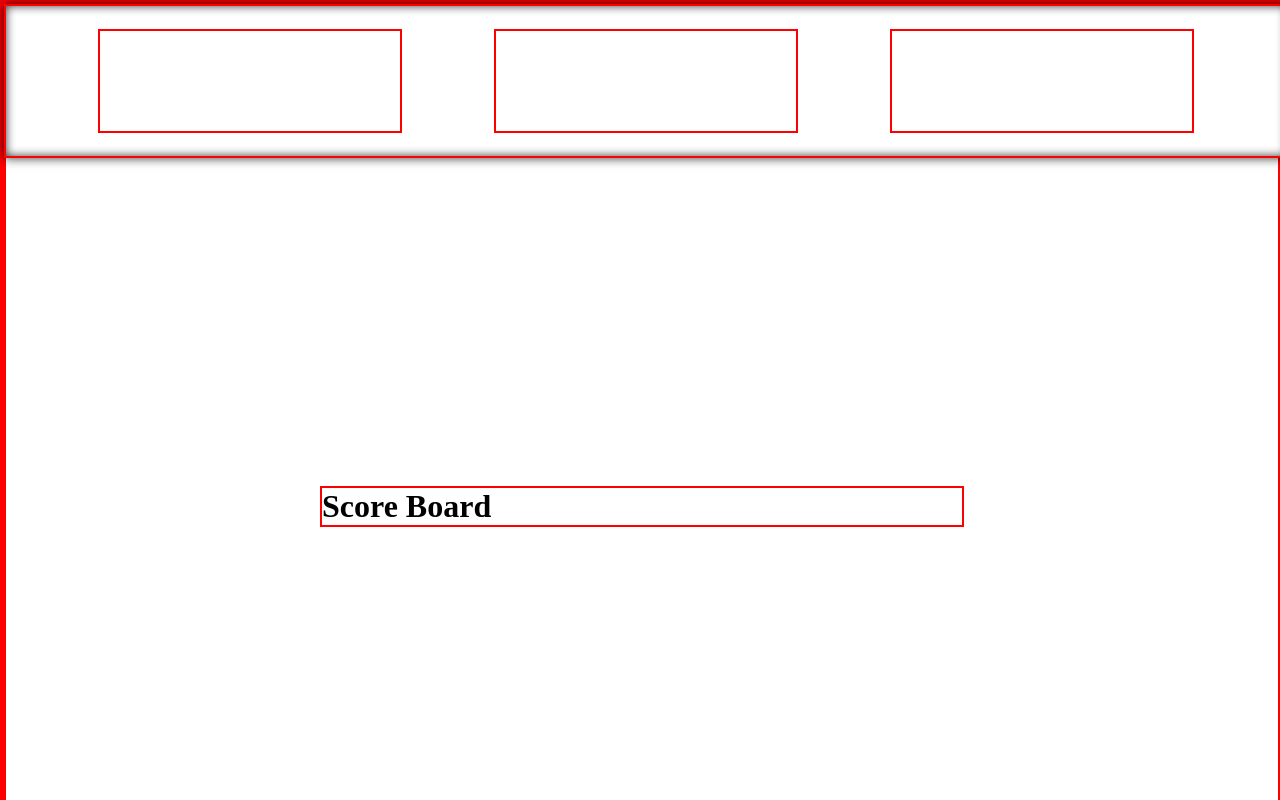
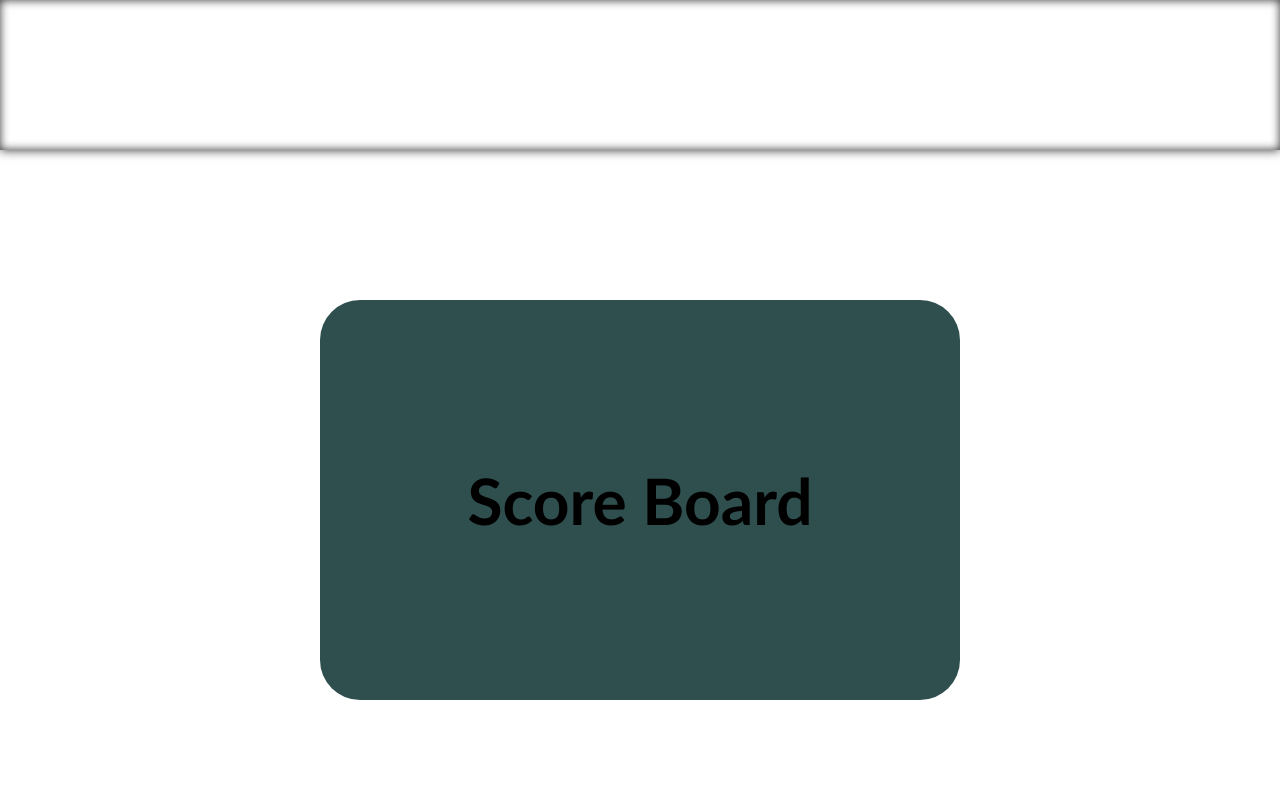
Before and after one commit to I-SaenzSMCT26/All-My-Projects, a plain HTML site: page header-fun.html in a window 1280 px wide. Shown: the top 800 px of the page. Drawn offline with Linux system fonts and the light colour scheme.

```diff
--- a/header-fun.html
+++ b/header-fun.html
@@ -5,8 +5,8 @@
         <title>header</title>
         <style>
             *{
+                font-family: 'Gill Sans', 'Gill Sans MT', Calibri, 'Trebuchet MS', sans-serif;
                 padding: 0; margin: 0;
-                border: red 2px solid;
             }
 
             body{
@@ -31,10 +31,12 @@
                 width: 100%; height: 100%;
                 background-color: white;
             }
-
-
                     h1{
-                        width: 50vw;
+                        font-size: clamp(3rem, 5vw, 6rem);
+                        text-align: center; align-content: center;
+                        width: 50vw; height: 400px;
+                        background-color: darkslategray;
+                        border-radius: 40px;
                     }
 
 
```
